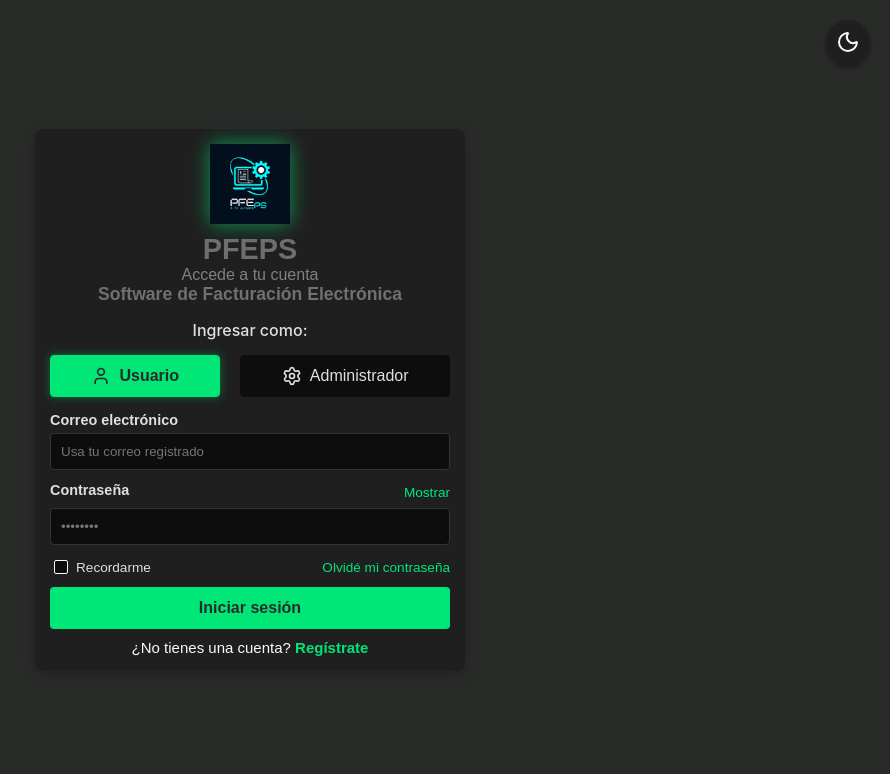
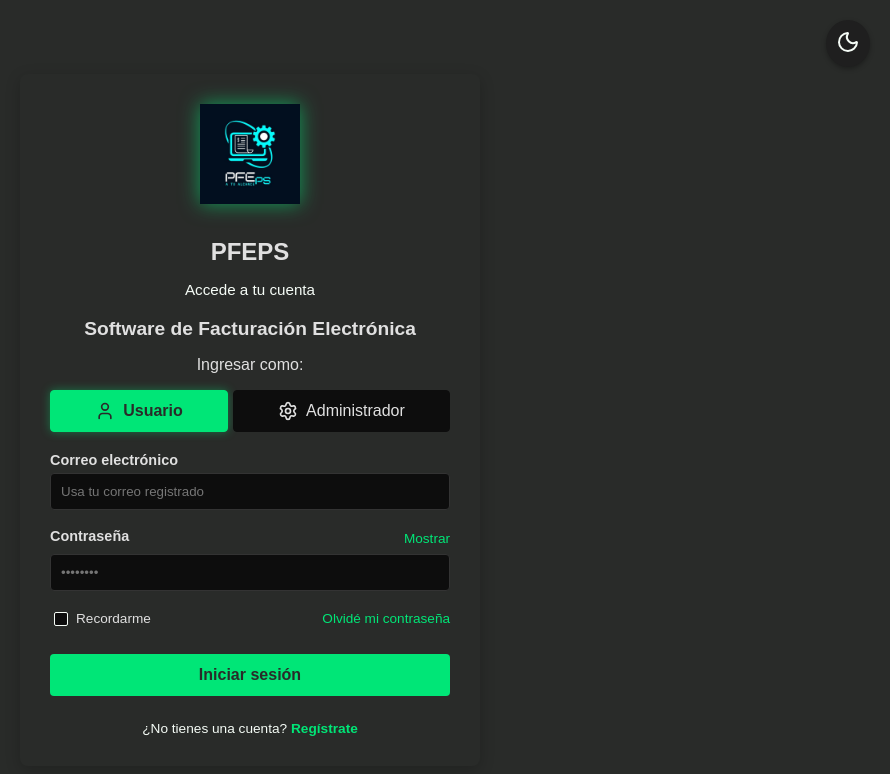
Before and after one commit to Duvan-10/Facturacion-App, a React (Vite) app in the folder FRONTEND/: page /login in a window 1280 px wide. Shown: the top 774 px of the page, without its empty margins (390-1280 px from the left). Built offline with nearby package versions, Linux system fonts and the light colour scheme.

Commit message:
Revert "Login V.2.0 Ok"
This reverts commit 4a32bb7ffcd76576d9785edf84902d9d8eedf407.

```diff
--- a/FRONTEND/src/pages/auth/Register.jsx
+++ b/FRONTEND/src/pages/auth/Register.jsx
@@ -4,7 +4,7 @@ import { useState } from 'react';
 import { Link } from 'react-router-dom';
 import { useAuth } from '../../context/AuthContext';
 import logo from '../../assets/logo.png';
-import './styles1.css';
+import './styles.css';
 
 function Register() {
     // Obtenemos las funciones y estados del Vigilante (AuthContext)
--- a/FRONTEND/src/pages/auth/styles.css
+++ b/FRONTEND/src/pages/auth/styles.css
@@ -18,7 +18,6 @@
     /* Colores primarios (texto, bordes) */
     --color-text-light: hwb(0 88% 12%);
     --color-text-muted: lab(98.31% -3.36 2.05);
-    --color-input-hover: hwb(0 15% 85%); /* Añadido para el hover de rol */
 
     /* Color de acento/Botones (Verde/Cian Brillante) */
     --color-accent-teal: hsl(151, 100%, 45%);
@@ -34,7 +33,7 @@ html.light-mode {
     --color-input-background: #ffffff;
     --color-text-light: #1f1f1f;
     --color-text-muted: #666666;
-    --color-input-hover: #f0f0f0; /* Tono más claro en Light Mode */
+    /* Colores de acento se mantienen si no se definen aquí */
 }
 
 /* ------------------------------------- */
@@ -46,29 +45,29 @@ html.light-mode {
     display: flex;
     justify-content: center;
     align-items: center;
-    /* Corregido: Usar --color-background-dark */
     background-color: var(--color-background-dark);
     font-family: Arial, sans-serif;
     color: var(--color-text-light);
 
-    /* Permitir scroll si la card es más alta que la pantalla (especialmente en móviles) */
+     /* Permitir scroll si la card es más alta que la pantalla (especialmente en móviles) */
     padding: 20px;
     overflow-y: auto;
 
-    /* Nota: Se eliminó el segundo background-color: var(--color-background); */
+    background-color: var(--color-background);
+
 }
 
 .auth-card {
 /* Anchura flexible, pero limitada: */
-    width: 90%;
-    max-width: 400px;
-    min-width: 300px;
+    width: 90%; /* Ocupa el 90% del ancho del viewport */
+    max-width: 400px; /* Pero nunca será más ancha de 400px (buena lectura en desktop) */
+    min-width: 300px; /* Asegura que en pantallas pequeñas, no se vuelva demasiado estrecha */
 
-/* Se mantiene el padding de 30px, pero si hay scroll, se debe reducir a 15px */
+/* Centrado vertical y horizontal */
     padding: 30px;
     border-radius: 8px;
     box-shadow: 0 4px 15px rgba(0, 0, 0, 0.2);
-    background-color: var(--color-card-dark); /* Añadido para Light Mode */
+
 }
 
 
@@ -77,86 +76,75 @@ html.light-mode {
 /* ------------------------------------- */
 .auth-header {
     text-align: center;
-    /* AJUSTE COMPRESIÓN: Reducido para acercar el logo y el texto */
-    margin-bottom: 5px;
+    /* Ajuste para reducir el espacio */
+    margin-bottom: 10px; /* Valor ajustado, antes era 40px o más */
 }
 
 .brand-logo{
-    /* AJUSTE CLAVE: Reducido a 80px para compresión */
-    width: 80px;
-    height: 80px;
-    /* AJUSTE COMPRESIÓN: Reducido el margen debajo del logo */
-    margin-bottom: 5px;
+    /* Aumentar tamaño para visibilidad */
+    width:100px;
+    height:100px;
+    margin-bottom:10px;
     /* Filtro fuerte para hacer brillar el logo con el color de acento */
     filter:drop-shadow(0 0 10px rgba(0,230,118,0.6));
 }
 
-/* Título de Marca: PFEPS (h1) - Estilo independiente */
 .auth-header h1{
-    font-size: 1.8em; /* Mayor tamaño para la marca */
-    font-weight: 700;
-   color:  hwb(0 85% 15%); /* Color usando valores RGB */
-   margin-top: 0;
-    margin-bottom: 5px; /* Compresión */
+    font-size:1.5em;
+    font-weight:bold;
+    color:var(--color-text-light);
+    margin-bottom:5px;
 }
 
-/* Subtítulo: Accede a tu cuenta - Estilo independiente */
 .subtitle{
-    font-size: 1em; /* Tamaño estándar */
-    font-weight: 400;
-    color: var(--color-text-muted); /* Color suave para ser informativo */
-    margin-top: 0;
-    margin-bottom:10px     /* Separación del tagline */
+    font-size:0.95em;
+    color:var(--color-text-muted);
+    margin-bottom:5px;
 }
 
-/* Tagline: Software de Facturación Electrónica - Estilo independiente */
 .tagline{
-    font-size: 1.1em;
-    font-weight: 600;
-    color: var(--color-text-light); /* Color de texto principal */
-    /* AJUSTE COMPRESIÓN: Espacio antes del selector de rol */
-    margin-top: 0;
-    margin-bottom: 15px;
+    font-size:1.2em;
+    font-weight:bold;
+    color:var(--color-text-light);
+    margin-bottom:10px;
 }
-
 
 /* ------------------------------------- */
 /* 2.1. SELECTOR DE ROL */
 /* ------------------------------------- */
 
-/* Nota: Eliminé el bloque duplicado de h1 y .subtitle de esta sección. */
-
-/* Título: Ingresar como: */
-.role-selector-title {
-    color: var(--color-text-light);
-    font-family: 'Inter', sans-serif;
-    font-size: 0.95em;
-    font-weight: 500;
-    margin-top: 0;
-    margin-bottom: 8px; /* Compresión antes de las opciones de rol */
-    text-align: center;
+.auth-header h1{
+    font-size:1.5em;
+    font-weight:bold;
+    color:var(--color-text-light);
+    margin-bottom:5px;
+}
+.subtitle{
+    font-size:0.95em;
+    color:var(--color-text-muted);
+    margin-bottom:5px;
 }
 
 .role-selector-container {
-    /* Define la apariencia y el espaciado vertical del contenedor de "Ingresar como:" y botones de rol */
-    background-color: transparent;
-    padding: 0;
+    /* Eliminamos el fondo que parecía una card */
+    background-color: transparent; /* Antes: var(--color-background-dark) */
+    padding: 0; /* Eliminamos el padding */
     border-radius: 0;
-    border: none;
-    /* AJUSTE COMPRESIÓN: Mantenido en 15px (antes 20px) */
-    margin-top: 0;
-    margin-bottom: 15px;
-    text-align: center;
+    border: none; /* Eliminamos el borde */
+    margin-bottom: 20px; /* Espacio antes del campo de Email */
+    text-align: center;/*Boton de Ingresar Como*/
+
 }
 
 .role-options {
-    display: flex;
-    justify-content: space-evenly;
-    gap: 5px;
+    display: flex; /* Usamos Flexbox para alinear las opciones una al lado de la otra */
+    justify-content: space-evenly; /* Espacio entre las opciones */
+    gap: 5px; /* Espacio entre el botón Usuario y Administrador */
 }
 
+
 /* ------------------------------------- */
-/* 3. CAMPOS DE FORMULARIO */
+/* 3. CAMPOS DE FORMULARIO (Código Restaurado) */
 /* ------------------------------------- */
 
 form {
@@ -164,8 +152,7 @@ form {
 }
 
 .field {
-    /* AJUSTE COMPRESIÓN: Reducido a 12px (antes 18px) */
-    margin-bottom: 12px;
+    margin-bottom: 18px;
 }
 
 .field label {
@@ -211,15 +198,14 @@ input:focus {
 }
 
 /* ------------------------------------- */
-/* 4. FILA DE ACCIONES Y LINKS */
+/* 4. FILA DE ACCIONES Y LINKS (Código Restaurado) */
 /* ------------------------------------- */
 
 .form-row {
     display: flex;
     justify-content: space-between;
     align-items: center;
-    /* AJUSTE COMPRESIÓN: Reducido a 10px (antes 25px) */
-    margin-bottom: 10px;
+    margin-bottom: 25px;
     font-size: 0.85em;
 }
 
@@ -259,12 +245,11 @@ input:focus {
 }
 
 /* ------------------------------------- */
-/* 5. BOTONES Y ACCIONES */
+/* 5. BOTONES Y ACCIONES (Código Restaurado) */
 /* ------------------------------------- */
 
 .form-actions {
-    /* AJUSTE COMPRESIÓN: Reducido a 10px (antes 25px) */
-    margin-bottom: 10px;
+    margin-bottom: 25px;
 }
 
 .btn {
@@ -280,6 +265,7 @@ input:focus {
 
 .btn.primary {
     background-color: var(--color-accent-teal);
+    /* En modo oscuro, el fondo del botón es el background-dark */
     color: var(--color-background-dark);
 }
 
@@ -294,12 +280,11 @@ input:focus {
 }
 
 /* ------------------------------------- */
-/* 6. MENSAJE DE REGISTRO (Pie de formulario) */
+/* 6. MENSAJE DE REGISTRO (Pie de formulario) (Código Restaurado) */
 /* ------------------------------------- */
 
 .register-wrapper {
-    /* AJUSTE COMPRESIÓN: Reducido a 10px (antes 20px) */
-    margin-top: 10px;
+    margin-top: 20px;
     text-align: center;
     font-size: 0.9em;
 }
@@ -337,17 +322,17 @@ input:focus {
 /*--------------------------------------------------------------*/
 @media (max-width: 450px) {
     .auth {
+        /* Deshabilitamos el centrado vertical estricto para que la card empiece arriba */
         align-items: flex-start;
-        /* AJUSTE COMPRESIÓN */
-        padding-top: 10px;
+        padding-top: 20px;
     }
 
     .auth-card {
+        /* Permitimos que ocupe casi todo el ancho disponible */
         width: 100%;
-        min-width: unset;
+        min-width: unset; /* Eliminamos la restricción de ancho mínimo */
         max-width: 100%;
         margin: 0;
-        /* AJUSTE COMPRESIÓN: Reducido a 10px para máxima compactación en móvil */
-        padding: 10px;
+        padding: 20px;
     }
 }
--- a/FRONTEND/src/pages/auth/styles1.css
+++ b/FRONTEND/src/pages/auth/styles1.css
@@ -1,6 +1,6 @@
 /*
  * =================================================================
- Estilo 2: (para vistas de autenticación: Login y Register)
+ * ARCHIVO: styles.css (para vistas de autenticación: Login y Register)
  * FUNCIÓN: Define la apariencia visual de la tarjeta de autenticación
  * utilizando un diseño Dark Theme modular y la implementación del Light Mode.
  * =================================================================
@@ -18,7 +18,6 @@
     /* Colores primarios (texto, bordes) */
     --color-text-light: hwb(0 88% 12%);
     --color-text-muted: lab(98.31% -3.36 2.05);
-    --color-input-hover: hwb(0 15% 85%); /* Definido para hover de rol */
 
     /* Color de acento/Botones (Verde/Cian Brillante) */
     --color-accent-teal: hsl(151, 100%, 45%);
@@ -34,7 +33,7 @@ html.light-mode {
     --color-input-background: #ffffff;
     --color-text-light: #1f1f1f;
     --color-text-muted: #666666;
-    --color-input-hover: #f0f0f0; /* Tono más claro en Light Mode */
+    /* Colores de acento se mantienen si no se definen aquí */
 }
 
 /* ------------------------------------- */
@@ -42,25 +41,33 @@ html.light-mode {
 /* ------------------------------------- */
 
 .auth {
+    /* Asegura que el contenedor ocupe toda la altura visible */
     min-height: 100vh;
+
+    /* Centrado con Flexbox */
     display: flex;
-    justify-content: center;
-    align-items: center;
-    padding: 0px;
+    justify-content: center; /* Centrado horizontal */
+    align-items: center; /* Centrado vertical */
+
+    /* Permitir scroll si la card es más alta que la pantalla (especialmente en móviles) */
+    padding: 20px;
     overflow-y: auto;
-    background-color: var(--color-background-dark); /* Usar dark en lugar de variable sin definir */
+
+    background-color: var(--color-background);
 }
 
 
 .auth-card {
-    width: 90%;
-    max-width: 400px;
-    min-width: 300px;
-    /* AJUSTE COMPRESIÓN: Padding ajustado a 15px */
-    padding: 15px;
+    /* Anchura flexible, pero limitada: */
+    width: 90%; /* Ocupa el 90% del ancho del viewport */
+    max-width: 400px; /* Pero nunca será más ancha de 400px (buena lectura en desktop) */
+    min-width: 300px; /* Asegura que en pantallas pequeñas, no se vuelva demasiado estrecha */
+
+    /* Centrado vertical y horizontal */
+    padding: 25px;
     border-radius: 8px;
-    box-shadow: 0 4px 15px rgba(0, 0, 0, 0.2); /* Usar negro para el shadow en dark mode */
-    background-color: var(--color-card-dark);
+    box-shadow: 0 4px 15px rgba(0, 0, 0, 0.2);
+
 }
 
 /* ------------------------------------- */
@@ -68,84 +75,70 @@ html.light-mode {
 /* ------------------------------------- */
 .auth-header {
     text-align: center;
-    /* AJUSTE COMPRESIÓN: Reducido a 5px */
-    margin-bottom: 15px;
+    /* Ajuste para reducir el espacio */
+    margin-bottom: 10px; /* Valor ajustado, antes era 40px o más */
 }
 
 .brand-logo{
-    /* AJUSTE COMPRESIÓN LOGO: Reducido de 100px a 80px */
-    width: 80px;
-    height: 80px;
-    /* AJUSTE COMPRESIÓN: Reducido a 0px */
-    margin-bottom: 5px;
+    /* Aumentar tamaño para visibilidad */
+    width:1000px;
+    height:80px;
+    margin-bottom:5px;
+    /* Filtro fuerte para hacer brillar el logo con el color de acento */
     filter:drop-shadow(0 0 10px rgba(0,230,118,0.6));
 }
 
-/* Título de Marca: "PFEPS" (H1) */
 .auth-header h1{
-/* AJUSTE ESTILO INDEPENDIENTE */
-    font-size: 1.8em;
-    font-weight: 700;
-    color:  hsl(0, 1%, 43%); /* Color usando valores RGB */
-    margin-top: 0;
-    margin-bottom: 0px; /* Espacio mínimo debajo */
+    font-size:1.5em;
+    font-weight:bold;
+    color:var(--color-text-light);
+    margin-bottom:5px;
 }
 
-/* Subtítulo de acción: "Accede a tu cuenta" */
 .subtitle{
-    /* AJUSTE ESTILO INDEPENDIENTE */
-    font-size: 1em;
-    font-weight: 400;
-    color:  lab(53.59% 0 -0.01); /* Color usando valores RGB */
-    margin-top: 0;
-    margin-bottom: 0px; /* Espacio para separar del tagline */
+    font-size:0.95em;
+    color:var(--color-text-muted);
+    margin-bottom:5px;
 }
 
-/* Descripción / Tagline: "Software de Facturación Electrónica" */
 .tagline{
-    /* AJUSTE ESTILO INDEPENDIENTE */
-    font-size: 1.1em;
-    font-weight: 600;
-    color:  oklab(54.517% 0 -0.00006); /* Color usando valores RGB */
-    margin-top: 0;
-    /* AJUSTE COMPRESIÓN: Margen antes del selector de rol */
-    margin-bottom: 0px;
+    font-size:1.2em;
+    font-weight:bold;
+    color:var(--color-text-light);
+    margin-bottom:10px;
 }
-
 
 /* ------------------------------------- */
 /* 2.1. SELECTOR DE ROL */
 /* ------------------------------------- */
 
-/* Define la apariencia y el espaciado vertical del contenedor de "Ingresar como:" y botones de rol */
+.auth-header h1{
+    font-size:1.5em;
+    font-weight:bold;
+    color:var(--color-text-light);
+    margin-bottom:5px;
+}
+.subtitle{
+    font-size:0.95em;
+    color:var(--color-text-muted);
+    margin-bottom:5px;
+}
+
 .role-selector-container {
     /* Eliminamos el fondo que parecía una card */
-    background-color: transparent;
-    padding: 0;
+    background-color: transparent; /* Antes: var(--color-background-dark) */
+    padding: 0; /* Eliminamos el padding */
     border-radius: 0;
-    border: none;
-    /* AJUSTE COMPRESIÓN: Mantenido en 15px */
-    margin-bottom: 15px;
+    border: none; /* Eliminamos el borde */
+    margin-bottom: 20px; /* Espacio antes del campo de Email */
+    text-align: center;
+
 }
 
-/* Estilo para el título "Ingresar como:" */
-.role-selector-title {
-    color: var(--color-text-light);
-    font-family: 'Inter', sans-serif;
-    font-size: 1; /* Ligeramente más pequeño */
-    font-weight: 500;
-    margin-top: 0;
-    /* AJUSTE COMPRESIÓN: Espacio antes de los botones de rol */
-    margin-bottom: 15px;
-    text-align: center;
-}
-
-
 .role-options {
-    display: flex;
-    justify-content: space-between;
-    /* AJUSTE: Reducido el gap para compresión si es necesario, mantenido en 20px si te gusta el espacio */
-    gap: 20px;
+    display: flex; /* Usamos Flexbox para alinear las opciones una al lado de la otra */
+    justify-content: space-between; /* Espacio entre las opciones */
+    gap: 15px; /* Espacio entre el botón Usuario y Administrador */
 }
 
 /* Estilo base de cada opción de rol (el botón) */
@@ -153,34 +146,35 @@ html.light-mode {
     display: flex;
     align-items: center;
     justify-content: center;
-    flex-grow: 1;
+    flex-grow: 1; /* Permite que cada opción crezca y ocupe el espacio disponible */
     cursor: pointer;
     padding: 10px 15px;
     border-radius: 4px;
     border: 1px solid var(--color-input-background);
-    background-color: var(--color-input-background);
+    background-color: var(--color-input-background); /* Fondo ligeramente más claro que el contenedor */
     color: var(--color-text-light);
     transition: background-color 0.2s, border-color 0.2s, color 0.2s;
 }
 
 /* Efecto hover */
 .role-option:hover {
-    background-color: var(--color-input-hover); /* Usar variable definida */
+    background-color: hsl(0, 0%, 15%); /* Tono más oscuro al pasar el ratón */
     border-color: var(--color-text-muted);
 }
 
 /* Estilo para la opción SELECCIONADA */
 .role-option.selected {
-    border-color: var(--color-accent-teal);
-    background-color: var(--color-accent-teal);
-    color: var(--color-background-dark);
+    border-color: var(--color-accent-teal); /* Borde de color de acento */
+    background-color: var(--color-accent-teal); /* Fondo de color de acento */
+    color: var(--color-background-dark); /* Texto oscuro para el contraste */
     font-weight: bold;
-    box-shadow: 0 0 10px rgba(0, 230, 118, 0.4);
+    box-shadow: 0 0 10px rgba(0, 230, 118, 0.4); /* Sombra sutil para destacar */
 }
 
 /* Iconos dentro de la opción */
 .role-icon {
     margin-right: 8px;
+    /* En modo seleccionado, el color del icono se invertirá automáticamente por 'color: var(--color-background-dark);' */
 }
 
 /* Ocultar el radio button nativo. Usaremos el estilo del contenedor como el botón. */
@@ -199,7 +193,6 @@ form {
 }
 
 .field {
-    /* AJUSTE COMPRESIÓN: Mantenido en 12px */
     margin-bottom: 12px;
 }
 
@@ -253,7 +246,6 @@ input:focus {
     display: flex;
     justify-content: space-between;
     align-items: center;
-    /* AJUSTE COMPRESIÓN: Mantenido en 10px */
     margin-bottom: 10px;
     font-size: 0.85em;
 }
@@ -298,7 +290,6 @@ input:focus {
 /* ------------------------------------- */
 
 .form-actions {
-    /* AJUSTE COMPRESIÓN: Mantenido en 10px */
     margin-bottom: 10px;
 }
 
@@ -315,6 +306,7 @@ input:focus {
 
 .btn.primary {
     background-color: var(--color-accent-teal);
+    /* En modo oscuro, el fondo del botón es el background-dark */
     color: var(--color-background-dark);
 }
 
@@ -371,16 +363,17 @@ input:focus {
 /*-----------------------------------------------------------*/
 @media (max-width: 450px) {
     .auth {
+        /* Deshabilitamos el centrado vertical estricto para que la card empiece arriba */
         align-items: flex-start;
         padding-top: 10px;
     }
 
     .auth-card {
+        /* Permitimos que ocupe casi todo el ancho disponible */
         width: 100%;
-        min-width: unset;
+        min-width: unset; /* Eliminamos la restricción de ancho mínimo */
         max-width: 100%;
         margin: 0;
-        /* AJUSTE COMPRESIÓN: Padding ajustado a 10px para máxima compactación en móvil */
         padding: 10px;
     }
 }
```
